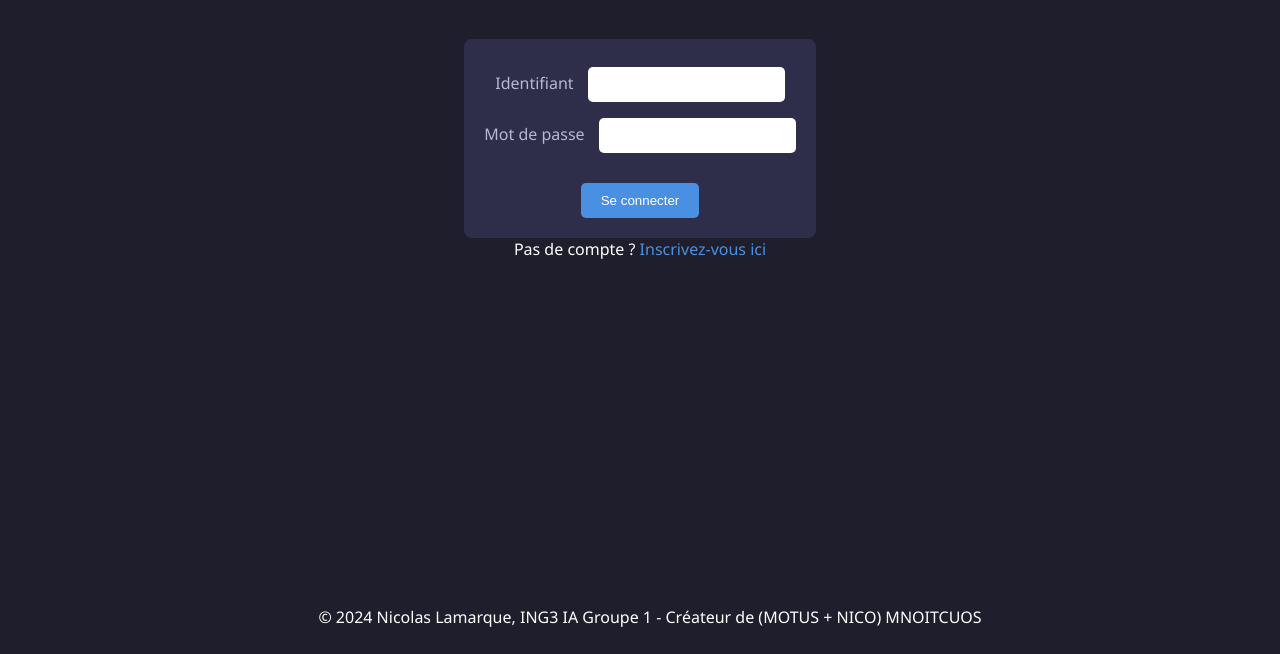
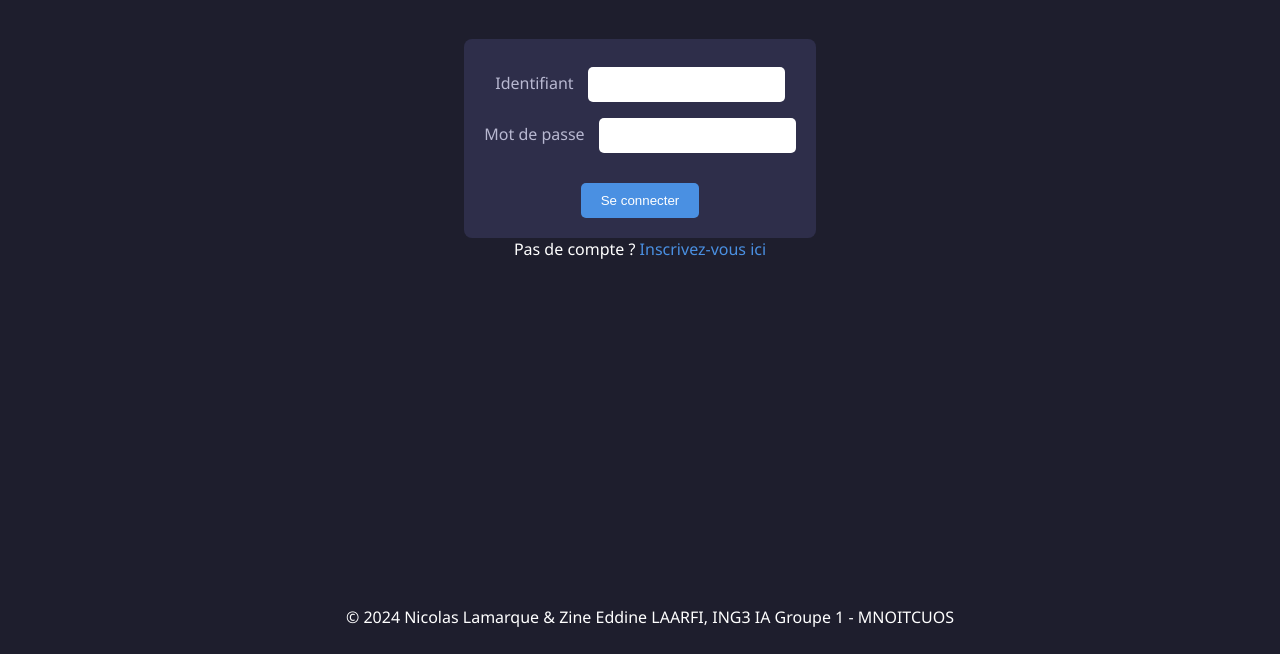
Before and after one commit to Ashitaka06/MNOITCUOS, a website: page authentication/static/index.html in a window 1280 px wide. Shown: the part 146-800 px from the top of the page. Drawn offline with nearby package versions, Linux system fonts and the light colour scheme; no server answers.

Commit message:
Final push

```diff
--- a/authentication/static/index.html
+++ b/authentication/static/index.html
@@ -28,7 +28,7 @@
   <div id="reponse"></div>
 
   <footer>
-    <p>&copy; 2024 Nicolas Lamarque, ING3 IA Groupe 1 - Créateur de (MOTUS + NICO) MNOITCUOS</p>
+    <p>&copy; 2024 Nicolas Lamarque & Zine Eddine LAARFI, ING3 IA Groupe 1 - MNOITCUOS</p>
   </footer>
   <script src="js/index.js"></script>
 </body>
```
Also changed, not shown: authentication/static/register.html (+1 -1 lines), webapp/static/index.html (+1 -1 lines), webapp/static/leaderboard.html (+1 -1 lines), webapp/static/mnoitcuos.html (+1 -1 lines), README.md.
